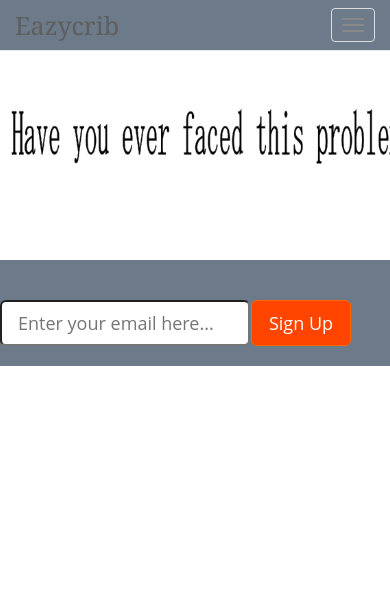
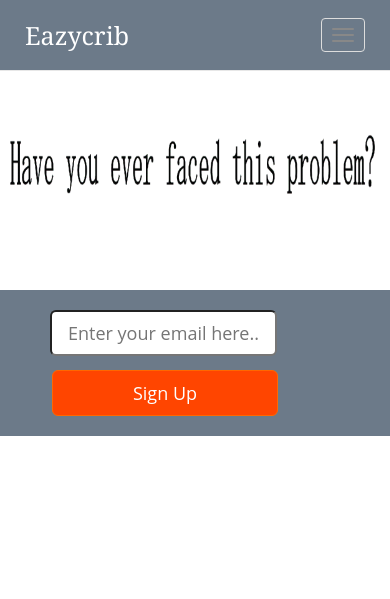
Before and after one commit to bernardAdark/eazycrib, a PHP site: page / in a window 390 px wide; the page is wider, and only the part inside the window is pictured. Shown: the top 599 px of that part. Run offline with PHP 8.4, Linux system fonts and the light colour scheme; some libraries are stand-ins or nearby versions.

Commit message:
Responsive

```diff
--- a/css/style.css
+++ b/css/style.css
@@ -110,12 +110,11 @@ h2 #signup-success #signup-error {
    }
 
  .but {
- 	margin-left: 1px;
-  width:100px;
+  margin-top: 10px;
  }
   .em{
-  margin-left: 80px;
-  width: 280px;
+
+
  }
 
 
@@ -129,32 +128,37 @@ h2 #signup-success #signup-error {
 
    .allow{
    	height:180px;
-   	min-width: 142%;
+   	min-width: 130%;
    	margin-left: -50px;
    	margin-right: 0px;
+    margin-top: 80px;
    }
 
- .but {
- 	margin-left: 1px;
-  width:100px;
+.but {
+  position: relative;
+  left: -225px;
+  top:30px;
+}
 
- }
  .em{
-  width: 250px;
-  margin-left: 50px;
+  position: relative;
+  top:-20px;
  }
 
-  .inforesult{
-  	margin-left: -200px;
+  .bgcolor{
+  	padding-bottom: 50px;
 
   }
   #signup-success, #signup-error{
     font-size: 1em;
   }
+  .navbar-default {
+    padding: 10px;
+}
 }
 
 
-body{
+body
 	margin: 0px;
 
 
--- a/home.html
+++ b/home.html
@@ -42,18 +42,18 @@
 
     <div class="container-fluid bgcolor">
         <div class="row signup-move">
-          <div class="col-md-offset-2 col-xs-12 col-sm-12 col-md-12">
+          <div class="col-xs-12 col-sm-12 col-md-12">
             <div class="signup">
-              <div class="inforesult">
+              <div class="inforesult ">
                 <h2 id="signup-success"></h2>
                 <h2 id="signup-error"></h2>
               </div>
 
               <form class="signup-form form-inline myform" id="signup-form" role="form" onsubmit="return signup(this)">
-                  <input class=" input-lg col-lg-4 col-md-4 col-sm-4 col-md-offset-1  col-xs-4 em" size="35" name="email" type="email" placeholder="Enter your email here..." required>
+                  <input class=" input-lg col-lg-4 col-md-4 col-sm-12  col-xs-2 em" size="35" name="email" type="email" placeholder="Enter your email here..." required>
 
 
-                  <button class="btn btn-lg btn-success col-lg-1 col-md-1  col-sm-1  col-xs-1 but " id="signup-button" type="submit" >Sign Up</button>
+                  <button class="btn btn-lg btn-success col-lg-1 col-md-1  col-sm-12  col-xs-2 but " id="signup-button" type="submit" >Sign Up</button>
 
               </form>
             </div>
```
